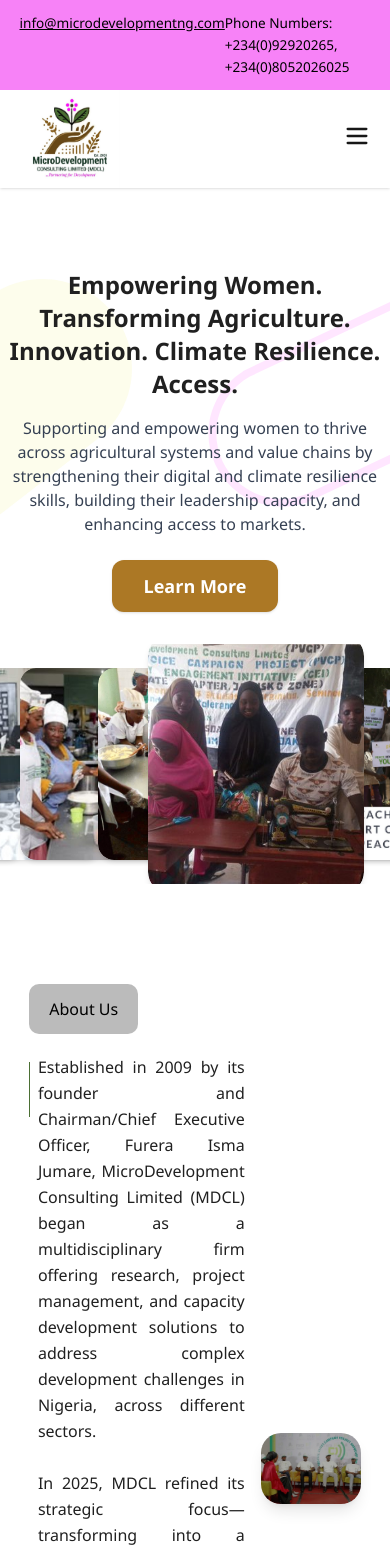
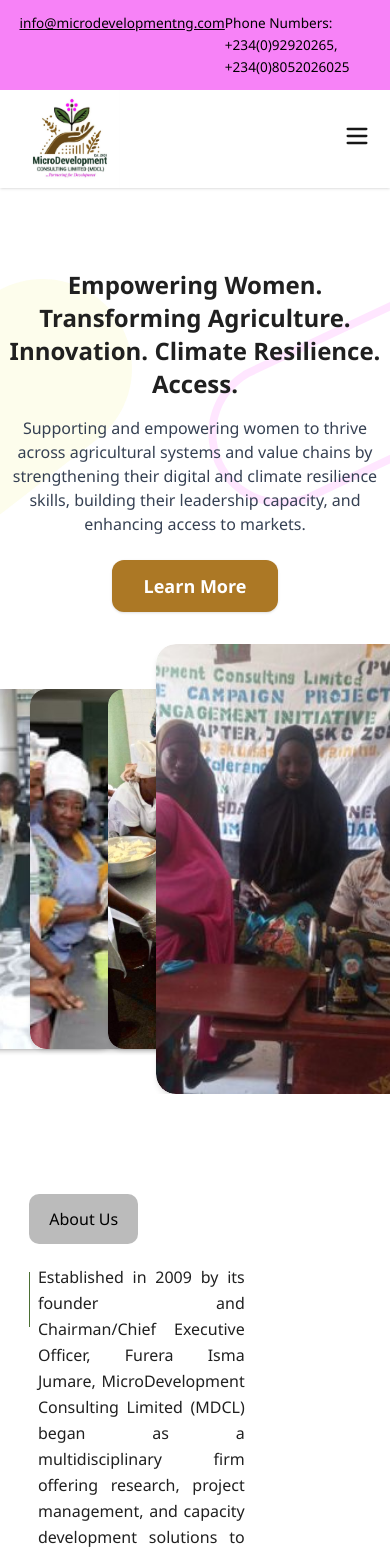
Before and after one commit to hassana123/mdcl, a Next.js app: page / in a window 390 px wide. Shown: the top 1552 px of the page. Built offline with nearby package versions, Linux system fonts and the light colour scheme.

Commit message:
quick fix commit

```diff
--- a/app/blogs/page.jsx
+++ b/app/blogs/page.jsx
@@ -59,7 +59,7 @@ export default function BlogPage() {
          Blog Posts
         </h2>
         <p className="text-base text-gray-700 text-center mb-8 max-w-xl">
-          Here's a quick glance over our  blog posts and media articles
+          Here's a quick glance over our  blog posts
         </p>
       </section>
 
--- a/app/layout.jsx
+++ b/app/layout.jsx
@@ -12,7 +12,7 @@ export default function RootLayout({ children }) {
     <html lang="en">
       <body
         suppressHydrationWarning
-        className="bg-white leading-relaxed min-h-screen flex flex-col font-segoe antialiased"
+        className="bg-white overflow-x-hidden leading-relaxed min-h-screen flex flex-col font-segoe antialiased"
         style={{ fontFamily: 'Segoe UI, system-ui, Arial, sans-serif' }}
       >
         <Navbar />
--- a/components/Contact.jsx
+++ b/components/Contact.jsx
@@ -3,7 +3,7 @@ import Image from "next/image";
 import { Twitter, Linkedin, Instagram, Facebook } from "lucide-react";
 const Contact = () => {
   return (
-    <section className="w-full max-w-6xl bg-white mx-auto py-16 px-4 flex flex-col md:flex-row items-center justify-between">
+    <section className="w-[85%] mx-auto bg-white mx-auto py-16 px-4 flex flex-col md:flex-row items-center justify-between">
       {/* Left: Contact Info Card */}
       <div className="bg-[url('/mdcl/bg1.png')] bg-cover bg-center text-white  rounded-xl shadow-lg p-6 flex-1 max-w-md relative overflow-hidden">
         <h2 className="text-lg font-semibold mb-6">Contact Information</h2>
--- a/components/HeroSection.jsx
+++ b/components/HeroSection.jsx
@@ -183,12 +183,13 @@ const HeroSection = () => {
       </div>
 
       {/* Slider */}
-      <div className="relative w-full z-10">
+      <div className="relative w-full overflow-hidden z-10">
         <Swiper
           modules={[Autoplay]}
           slidesPerView={5}
           centeredSlides
           loop
+
           autoplay={{ delay: 3500 }}
           onSlideChange={(swiper) => setActiveIndex(swiper.realIndex)}
           className="w-full overflow-hidden"
@@ -196,11 +197,11 @@ const HeroSection = () => {
           {heroImages.map((src, index) => (
             <SwiperSlide
               key={index}
-              className="flex justify-center items-center"
+              className=""
             >
               <div
-                className={`relative w-[200px] h-[240px] md:w-[260px] md:h-[300px] transition-transform duration-500 rounded-[20px] overflow-hidden shadow-md
-                ${index === activeIndex ? "scale-108  z-20 " : "scale-80 z-10"}
+                className={`relative transition-transform w-[300px] h-[450px] duration-500 rounded-[20px] overflow-hidden shadow-md
+                ${index === activeIndex ? "scale-100  z-20 " : "scale-80 z-10"}
               `}
               >
                 <Image
--- a/components/PreviewBlog.jsx
+++ b/components/PreviewBlog.jsx
@@ -27,7 +27,7 @@ const blogs = [
 
 const PreviewBlog = () => {
   return (
-    <section className="w-full max-w-6xl mx-auto py-16 px-4 flex flex-col items-center">
+    <section className="w-[85%] mx-auto mx-auto py-16  flex flex-col items-center">
       {/* Section Title */}
       <h2 className="text-2xl md:text-3xl font-bold text-[var(--color-title-text)] text-center mb-5">
        Blog Posts
--- a/components/PreviewNewsletter.jsx
+++ b/components/PreviewNewsletter.jsx
@@ -17,7 +17,7 @@ const newsletters = [
 
 const PreviewNewsletter = () => {
   return (
-    <section className="w-full min-h-[600px] bg-[color:var(--color-primary-olive)]/20 py-16 px-2 flex flex-col items-center justify-center">
+    <section className="w-full min-h-[600px] bg-[color:var(--color-primary-olive)]/20 py-16 flex flex-col items-center justify-center">
       {/* Heading and Description */}
       <h2 className="text-2xl uppercase md:text-3xl font-bold text-center mb-2 text-[color:var(--color-primary-olive)]">
         Subscribe to our newsletter
--- a/components/ProjectDisplay.jsx
+++ b/components/ProjectDisplay.jsx
@@ -2,7 +2,7 @@ import Banner from "./Banner";
 import Partners from "./Partners";
 import Link from "next/link";
 import Image from "next/image";
-
+import Deco from "./Deco";
 const ProjectDisplay = ({
   title,
   subtitle,
@@ -18,13 +18,14 @@ const ProjectDisplay = ({
         subtitle={subtitle}
         image={bannerImage}
       />
+      <Deco/>
       {/* Floating Chat Button */}
-      <div className="fixed right-8 top-[340px] z-30 flex flex-col items-center">
+      {/* <div className="fixed right-8 top-[340px] z-30 flex flex-col items-center">
         <button className="bg-[color:var(--color-primary-olive)] text-white w-14 h-14 rounded-full flex flex-col items-center justify-center shadow-lg">
           <span className="text-2xl">💬</span>
           <span className="text-xs mt-1">Chat Us</span>
         </button>
-      </div>
+      </div> */}
       <section className="max-w-6xl mx-auto px-4 py-12">
         <h1 className="text-2xl md:text-3xl font-bold text-center mb-3 text-[var(--color-title-text)]">{title}</h1>
         <p className="text-md text-gray-700 text-center mb-10">{description}</p>
--- a/components/Slideshow.jsx
+++ b/components/Slideshow.jsx
@@ -9,7 +9,7 @@ const Slideshow = () => {
 const eventImages = Array.from({ length: 20 }, (_, i) => `/mdcl/gallery/g (${i + 1}).jpg`);
 
   return (
-      <section className="w-full px-4 py-8 bg-white mt-10">
+      <section className="w-full py-8 bg-white mt-10">
 
       <Swiper
         modules={[Autoplay]}
```
